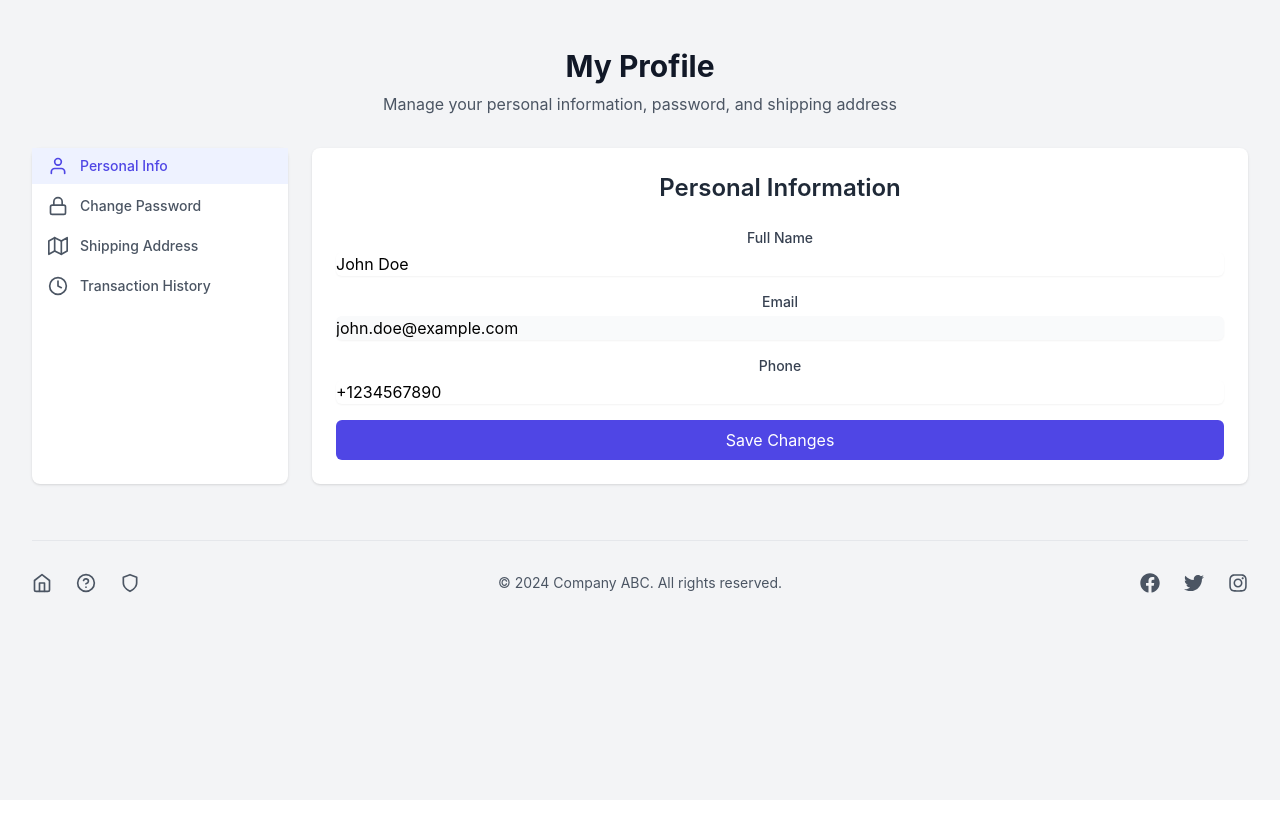
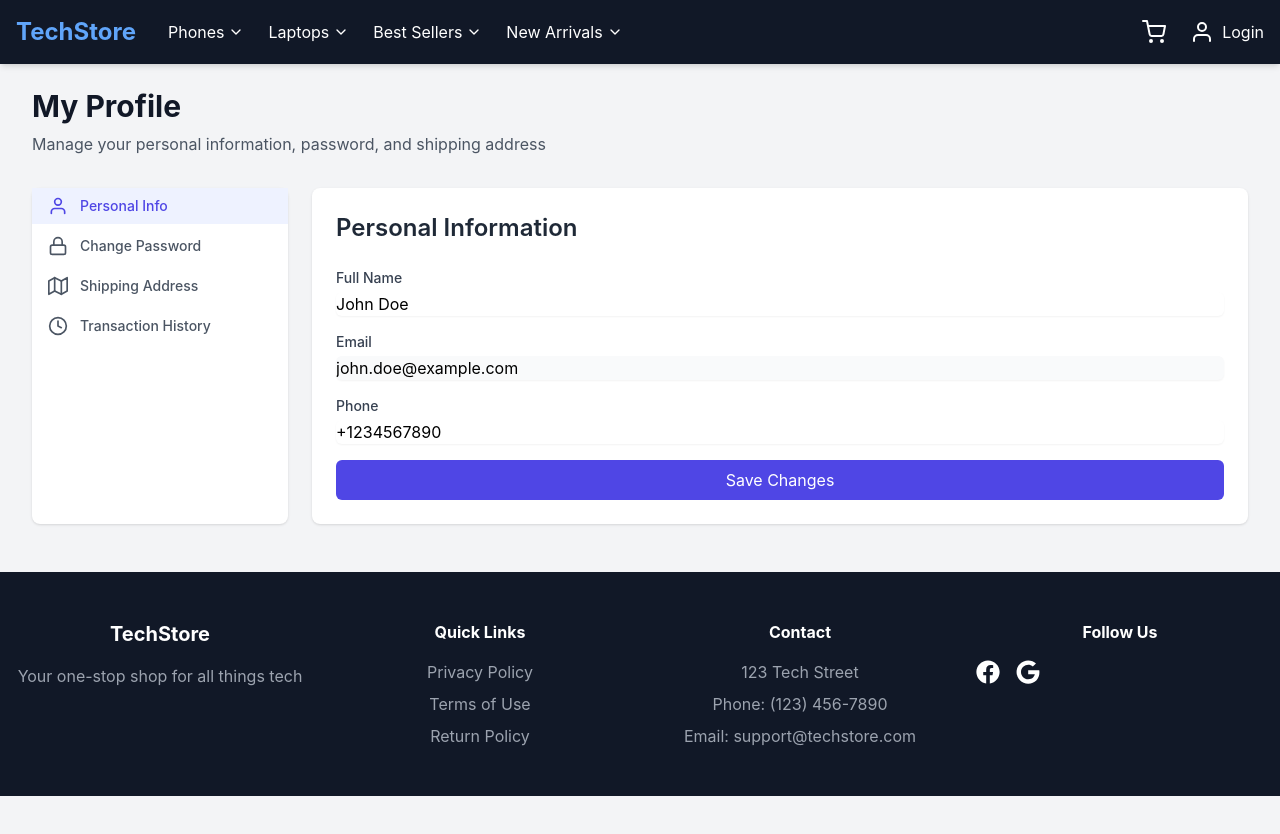
Before and after one commit to cuziycloud/E-CommerceWebsite, a React (Create React App) app in the folder frontend/: page /user-profile in a window 1280 px wide. Shown: the top 834 px of the page. Before the commit the page ends 800 px from the top, so only its background shows below. Built offline with nearby package versions, Linux system fonts and the light colour scheme.

Commit message:
Update UserProfileManagement.jsx

```diff
--- a/frontend/src/components/UserProfileManagement.jsx
+++ b/frontend/src/components/UserProfileManagement.jsx
@@ -1,6 +1,6 @@
 import React, { useState } from "react";
-import { FiUser, FiLock, FiMap, FiClock, FiEye, FiEyeOff, FiHome, FiHelpCircle, FiShield } from "react-icons/fi";
-import { FaFacebook, FaTwitter, FaInstagram } from "react-icons/fa";
+import { FiUser, FiLock, FiMap, FiClock, FiEye, FiEyeOff, FiHome, FiHelpCircle, FiShield, FiChevronDown, FiShoppingCart } from "react-icons/fi";
+import { FaFacebook, FaTwitter, FaInstagram, FaGoogle } from "react-icons/fa";
 
 const UserProfileManagement = () => {
   const [activeTab, setActiveTab] = useState("personal");
@@ -12,6 +12,18 @@ const UserProfileManagement = () => {
     dob: "1990-01-01",
     gender: "male"
   });
+  const [isLoggedIn, setIsLoggedIn] = useState(false);
+  const [isAdmin, setIsAdmin] = useState(false);
+  const [cartItems, setCartItems] = useState(0);
+  const [showLogin, setShowLogin] = useState(false);
+  const [showRegister, setShowRegister] = useState(false);
+  const [showCheckout, setShowCheckout] = useState(false);
+  const [selectedCategory, setSelectedCategory] = useState(null);
+  const [showCategoryDropdown, setShowCategoryDropdown] = useState(false);
+  const [selectedProduct, setSelectedProduct] = useState(null);
+  const [currentSlide, setCurrentSlide] = useState(0);
+  const [showBestSeller, setShowBestSeller] = useState(false);
+  const [showNewArrivals, setShowNewArrivals] = useState(false);
 
   const [addresses, setAddresses] = useState([
     {
@@ -23,6 +35,13 @@ const UserProfileManagement = () => {
       isDefault: true
     }
   ]);
+
+  const categories = [
+    { id: 1, name: "Phones", image: "images.unsplash.com/photo-1511707171634-5f897ff02aa9" },
+    { id: 2, name: "Laptops", image: "images.unsplash.com/photo-1496181133206-80ce9b88a853" },
+    { id: 3, name: "Best Sellers", image: "images.unsplash.com/photo-1531297484001-80022131f5a1" },
+    { id: 4, name: "New Arrivals", image: "images.unsplash.com/photo-1498049794561-7780e7231661" }
+  ];
 
   const [transactions] = useState([
     {
@@ -169,8 +188,54 @@ const UserProfileManagement = () => {
 
   return (
     <div className="min-h-screen bg-gray-100">
-      <div className="max-w-7xl mx-auto py-6 sm:px-6 lg:px-8">
-        <div className="px-4 py-6 sm:px-0">
+      {/* Navigation */}
+      <nav className="fixed top-0 w-full bg-gray-900 text-white shadow-md z-40">
+        <div className="container mx-auto px-4 py-4">
+          <div className="flex items-center justify-between">
+            <div className="flex items-center space-x-8">
+              <h1 className="text-2xl font-bold text-blue-400">TechStore</h1>
+              <div className="hidden md:flex space-x-6 relative">
+                {categories.map(category => (
+                  <div
+                    key={category.id}
+                    className="relative group"
+                    onMouseEnter={() => setShowCategoryDropdown(true)}
+                    onMouseLeave={() => setShowCategoryDropdown(false)}
+                  >
+                    <button className="flex items-center space-x-1 hover:text-blue-400 transition-colors">
+                      <span>{category.name}</span>
+                      <FiChevronDown />
+                    </button>
+                    {showCategoryDropdown && (
+                      <div className="absolute top-full left-0 w-48 bg-white text-gray-900 shadow-lg rounded-lg py-2 mt-2 transform opacity-0 group-hover:opacity-100 transition-all duration-200">
+                        <a href="#" className="block px-4 py-2 hover:bg-gray-100">Sub Category 1</a>
+                        <a href="#" className="block px-4 py-2 hover:bg-gray-100">Sub Category 2</a>
+                        <a href="#" className="block px-4 py-2 hover:bg-gray-100">Sub Category 3</a>
+                      </div>
+                    )}
+                  </div>
+                ))}
+              </div>
+            </div>
+            <div className="flex items-center space-x-6">
+              <div className="relative">
+                <FiShoppingCart className="text-2xl" />
+                {cartItems > 0 && (
+                  <span className="absolute -top-2 -right-2 bg-red-500 text-white rounded-full w-5 h-5 flex items-center justify-center text-xs">
+                    {cartItems}
+                  </span>
+                )}
+              </div>
+              <button onClick={() => setShowLogin(true)} className="flex items-center space-x-2">
+                <FiUser className="text-2xl" />
+                <span>{isLoggedIn ? "John Doe" : "Login"}</span>
+              </button>
+            </div>
+          </div>
+        </div>
+      </nav>
+      <div className="max-w-7xl mx-auto py-6 sm:px-6 lg:px-8 mt-10">
+        <div className="px-4 py-6 sm:px-0 text-left">
           <h1 className="text-3xl font-bold text-gray-900 mb-2">My Profile</h1>
           <p className="text-gray-600 mb-8">Manage your personal information, password, and shipping address</p>
 
@@ -216,23 +281,41 @@ const UserProfileManagement = () => {
             </div>
           </div>
         </div>
-
-        <footer className="mt-8 border-t pt-8">
-          <div className="flex flex-col md:flex-row justify-between items-center">
-            <div className="flex space-x-6 mb-4 md:mb-0">
-              <a href="#" className="text-gray-600 hover:text-gray-900"><FiHome className="h-5 w-5" /></a>
-              <a href="#" className="text-gray-600 hover:text-gray-900"><FiHelpCircle className="h-5 w-5" /></a>
-              <a href="#" className="text-gray-600 hover:text-gray-900"><FiShield className="h-5 w-5" /></a>
+      </div>
+      {/* Footer */}
+      <footer className="bg-gray-900 text-white py-12">
+        <div className="container mx-auto px-4">
+          <div className="grid grid-cols-1 md:grid-cols-4 gap-8">
+            <div>
+              <h3 className="text-xl font-bold mb-4">TechStore</h3>
+              <p className="text-gray-400">Your one-stop shop for all things tech</p>
             </div>
-            <p className="text-gray-600 text-sm">© 2024 Company ABC. All rights reserved.</p>
-            <div className="flex space-x-6 mt-4 md:mt-0">
-              <a href="#" className="text-gray-600 hover:text-gray-900"><FaFacebook className="h-5 w-5" /></a>
-              <a href="#" className="text-gray-600 hover:text-gray-900"><FaTwitter className="h-5 w-5" /></a>
-              <a href="#" className="text-gray-600 hover:text-gray-900"><FaInstagram className="h-5 w-5" /></a>
+            <div>
+              <h4 className="font-bold mb-4">Quick Links</h4>
+              <ul className="space-y-2">
+                <li><a href="#" className="text-gray-400 hover:text-white">Privacy Policy</a></li>
+                <li><a href="#" className="text-gray-400 hover:text-white">Terms of Use</a></li>
+                <li><a href="#" className="text-gray-400 hover:text-white">Return Policy</a></li>
+              </ul>
+            </div>
+            <div>
+              <h4 className="font-bold mb-4">Contact</h4>
+              <ul className="space-y-2 text-gray-400">
+                <li>123 Tech Street</li>
+                <li>Phone: (123) 456-7890</li>
+                <li>Email: support@techstore.com</li>
+              </ul>
+            </div>
+            <div>
+              <h4 className="font-bold mb-4">Follow Us</h4>
+              <div className="flex space-x-4">
+                <FaFacebook className="text-2xl hover:text-blue-500 cursor-pointer" />
+                <FaGoogle className="text-2xl hover:text-red-500 cursor-pointer" />
+              </div>
             </div>
           </div>
-        </footer>
-      </div>
+        </div>
+      </footer>
     </div>
   );
 };
```
